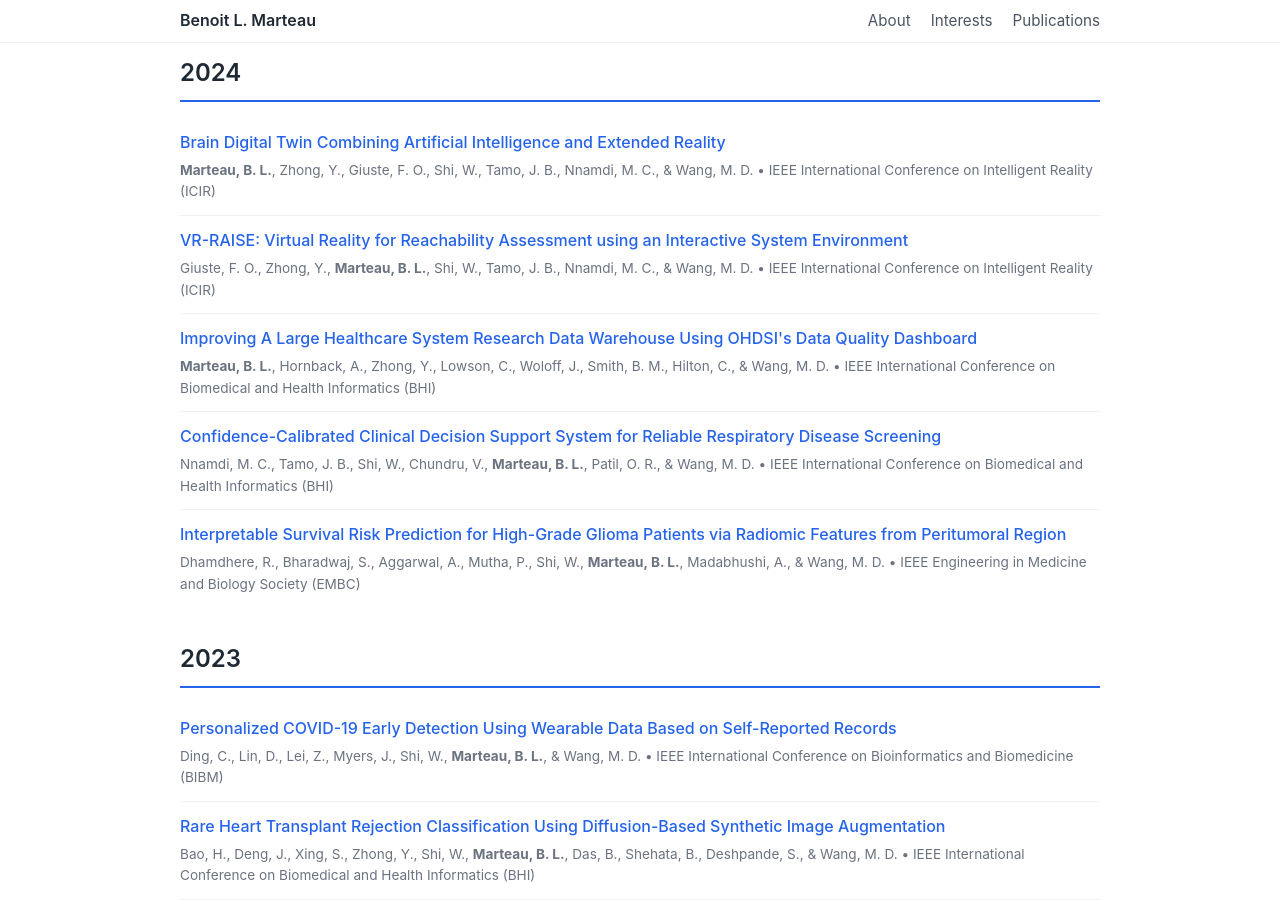
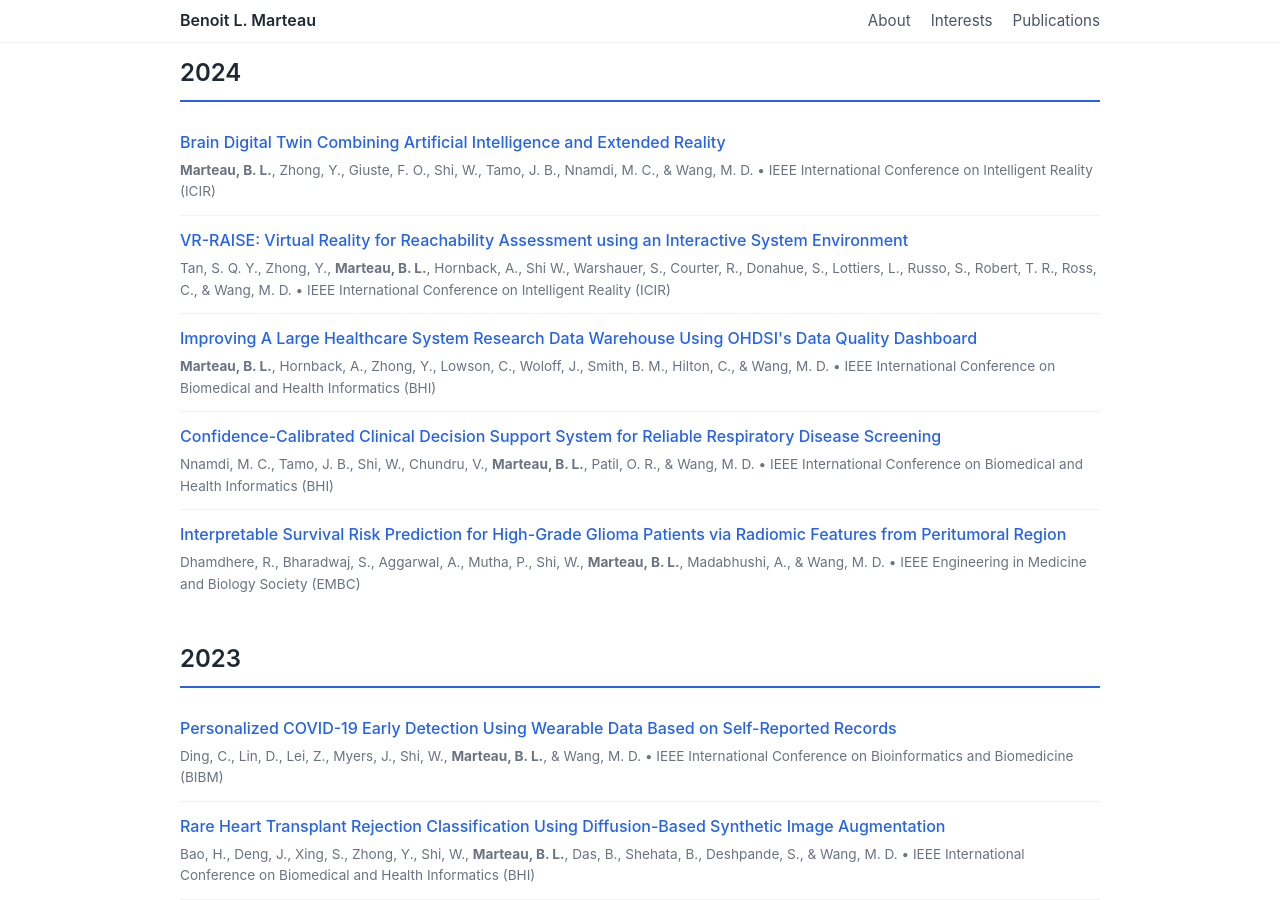
Before and after one commit to benoitmarteau/benoitmarteau.github.io, a Jekyll site: the page built from index.md, in a window 1280 px wide and 900 px high, scrolled down 2177 px. Built offline with Jekyll 4.4.1, drawn with Linux system fonts in a browser that asks for light colours.

Commit message:
Update authors for VR-RAISE publication entry

```diff
--- a/_data/publications.yml
+++ b/_data/publications.yml
@@ -64,7 +64,7 @@
   link: "https://doi.org/10.1109/ICIR64558.2024.10976965"
 
 - title: "VR-RAISE: Virtual Reality for Reachability Assessment using an Interactive System Environment"
-  authors: "Giuste, F. O., Zhong, Y., <strong>Marteau, B. L.</strong>, Shi, W., Tamo, J. B., Nnamdi, M. C., & Wang, M. D."
+  authors: "Tan, S. Q. Y., Zhong, Y., <strong>Marteau, B. L.</strong>, Hornback, A., Shi W., Warshauer, S., Courter, R., Donahue, S., Lottiers, L., Russo, S., Robert, T. R., Ross, C., & Wang, M. D."
   venue: "IEEE International Conference on Intelligent Reality (ICIR)"
   year: 2024
   link: "https://doi.org/10.1109/ICIR64558.2024.10976979"
```
